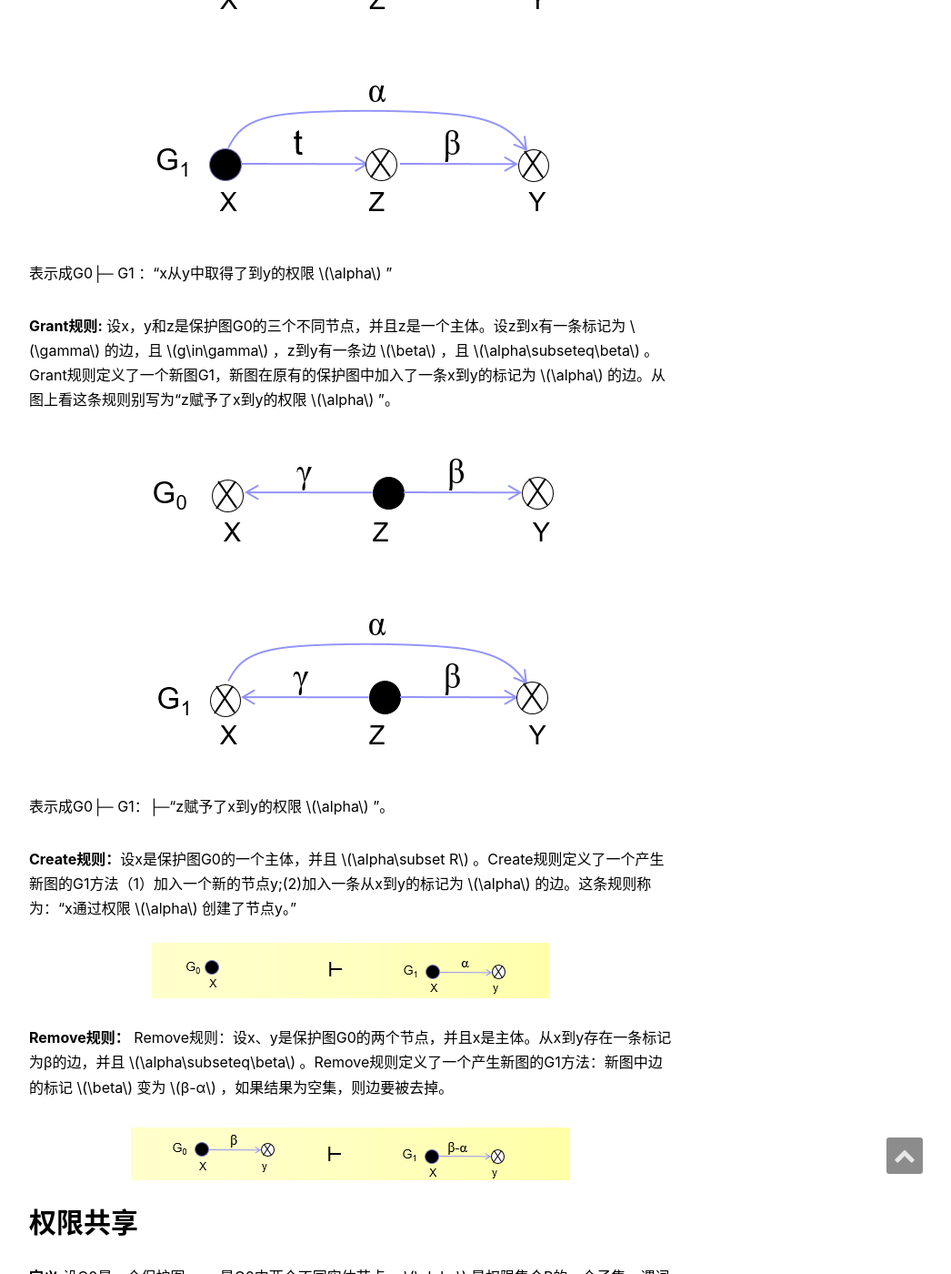
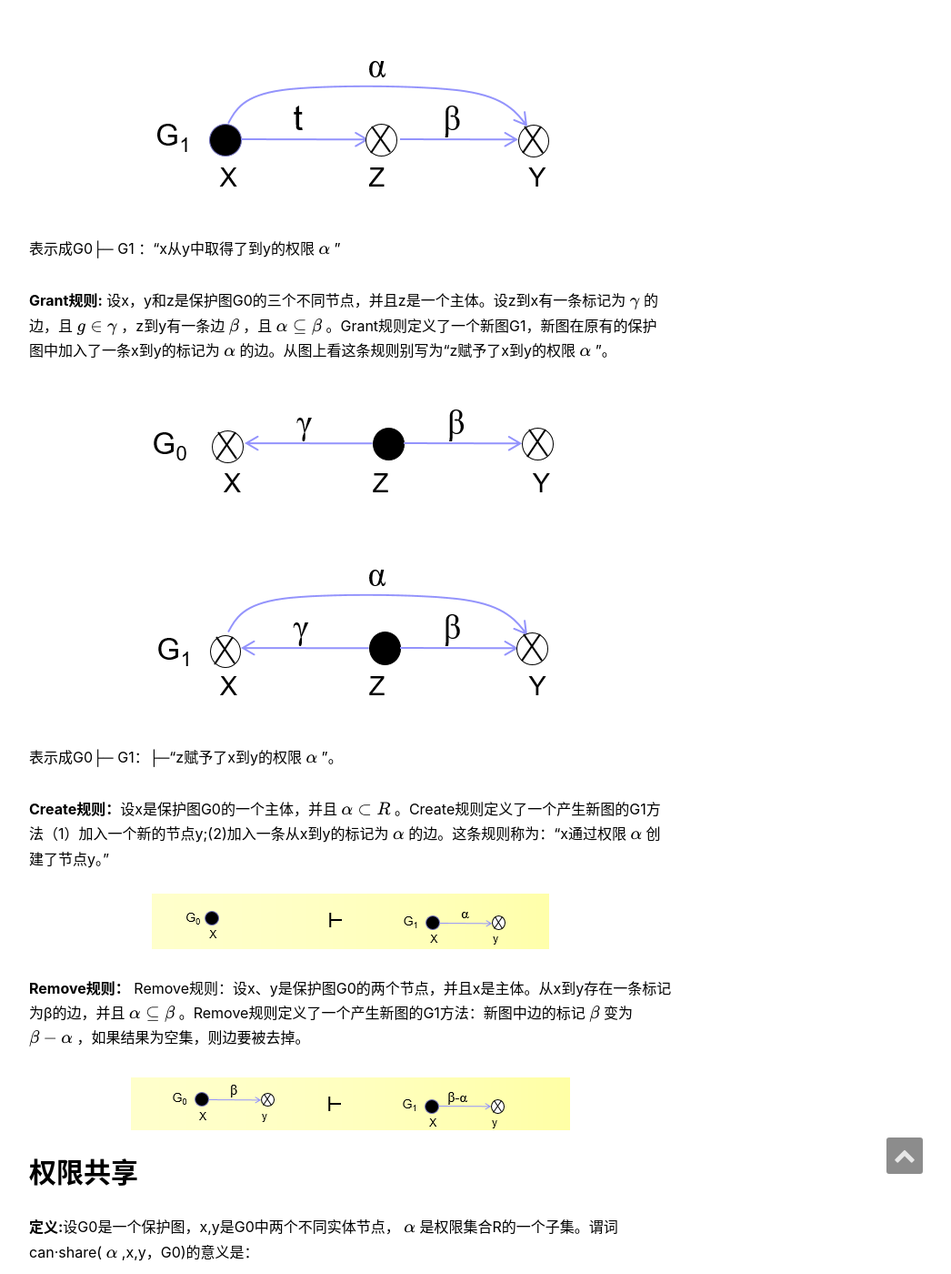
Before and after one commit to binism/binism.github.io, a Jekyll site: the page built from _posts/2016-06-23-Take-Grant-Model.md, in a window 1280 px wide and 1400 px high, scrolled down 1313 px. Shown: the whole window at 91% size, without its empty margins (233-1279 px from the left). Built offline with Jekyll 4.4.1, drawn with Linux system fonts in a browser that asks for light colours; formulas are drawn with MathJax 3; comment, search, counter and statistics services are not loaded; part of the change alters nothing that is shown; some of the changed text lies outside the part shown.

Commit message:
Update md

```diff
--- a/_config.yml
+++ b/_config.yml
@@ -39,7 +39,7 @@ BASE_PATH:
 weibo_username:     BINISM
 facebook_username:     binism
 github_username:    BINISM
-google_username:  binismwu
+google_username:  binbin Wu
 RSS: feed.xml
 email: binismwu@gmail.com
 
--- a/_posts/2016-06-23-Take-Grant-Model.md
+++ b/_posts/2016-06-23-Take-Grant-Model.md
@@ -4,6 +4,8 @@ title:     取予（Take-Grant）保护模型
 keywords:  security,system
 category:  security
 tags:      [security,system]
+mathjax:   true
+date:      2016-06-23
 ---
 # 取予（Take-Grant）保护模型
 
```
